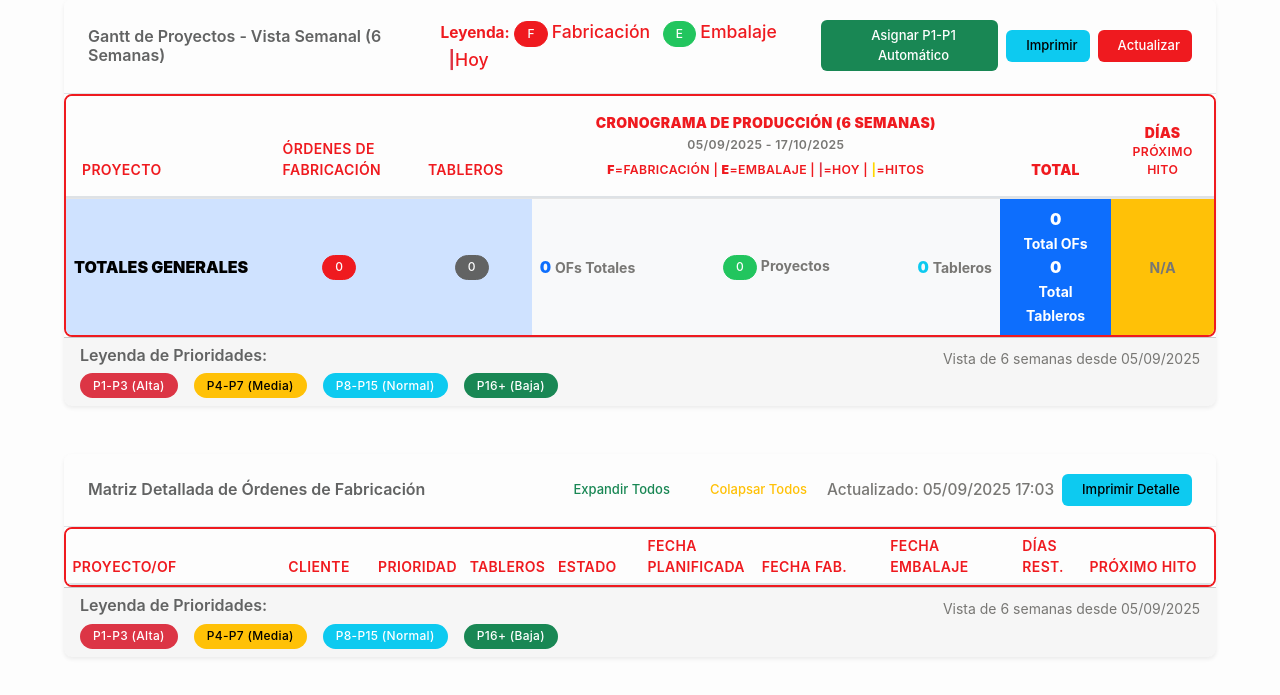
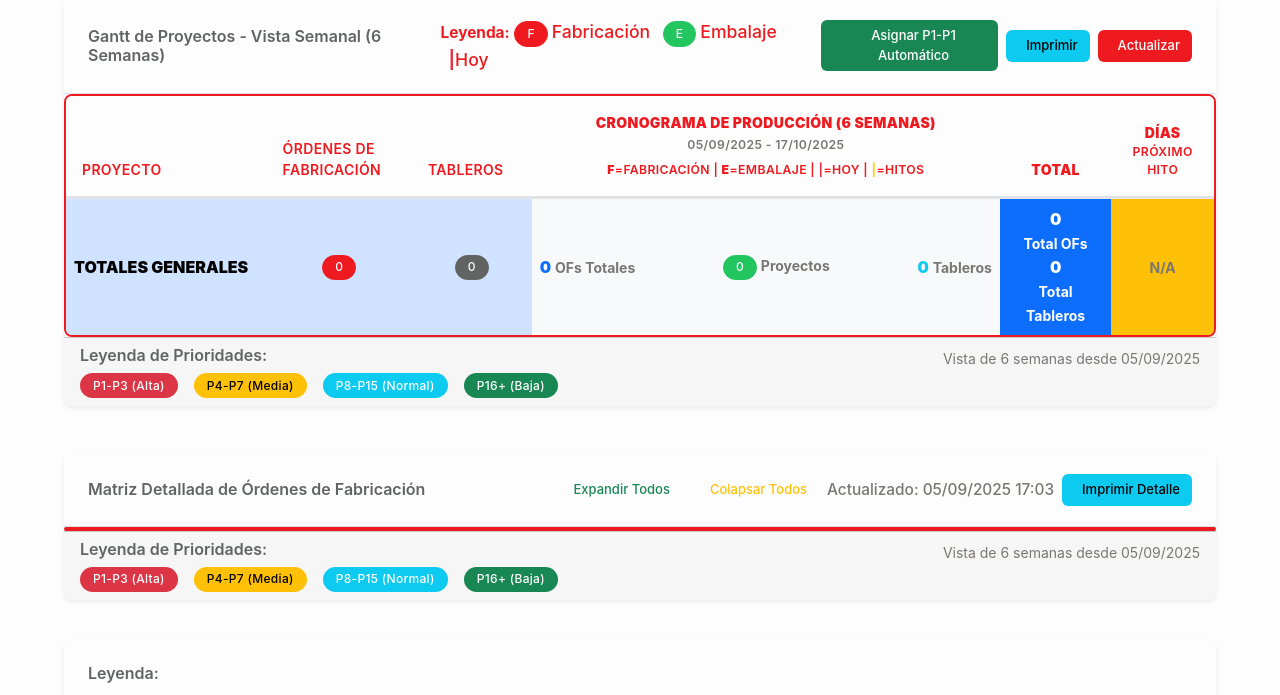
Before and after one commit to mobikitapp/Mobikit-Control-de-Gestion, a Flask app: page /planificacion-operacional/prioridades in a window 1280 px wide; the page is wider, and only the part inside the window is pictured. Shown: the part 462-1157 px from the top of that part. Run offline with Flask 3, Linux system fonts and the light colour scheme; the visitor is signed in with stand-in values (Sample User, id 1); data that the repository does not hold is empty; parts of the project's set-up code (start-up, migrations or seed data) failed here and were passed over; some libraries are stand-ins or nearby versions.

Commit message:
Assistant checkpoint: Fix expand/collapse buttons and remove table header
Assistant generated file changes:
- templates/planificacion_operacional/planificacion_prioridades.html: Fix CSS selector for expand/collapse buttons, Remove main table header from detailed OF matrix

---

User prompt:

boton expandir o colparsar no esta funcionando. ADemas no se elimino encabezado principal de campos en la Matriz Detallada de Órdenes de Fabricación

Replit-Commit-Author: Assistant
Replit-Commit-Session-Id: cfcbf539-3cf7-45a8-bfbc-02b4553f2780

```diff
--- a/templates/planificacion_operacional/planificacion_prioridades.html
+++ b/templates/planificacion_operacional/planificacion_prioridades.html
@@ -503,20 +503,6 @@ Días restantes: {{ hito.dias_restantes }}">
                 <div class="card-body p-0">
                     <div class="table-responsive">
                         <table class="table table-sm mb-0">
-                            <thead class="table-dark">
-                                <tr>
-                                    <th style="width: 20%">Proyecto/OF</th>
-                                    <th style="width: 8%">Cliente</th>
-                                    <th style="width: 6%">Prioridad</th>
-                                    <th style="width: 6%">Tableros</th>
-                                    <th style="width: 8%">Estado</th>
-                                    <th style="width: 10%">Fecha Planificada</th>
-                                    <th style="width: 12%">Fecha Fab.</th>
-                                    <th style="width: 12%">Fecha Embalaje</th>
-                                    <th style="width: 6%">Días Rest.</th>
-                                    <th style="width: 12%">Próximo Hito</th>
-                                </tr>
-                            </thead>
                             <tbody>
                                 {% for proyecto in proyectos %}
                                 <!-- Encabezado del Proyecto -->
@@ -939,7 +925,7 @@ function setupDropdownListeners() {
 
 // Funciones para expandir/colapsar todos los proyectos en la matriz detallada
 function expandirTodos() {
-    const collapseElements = document.querySelectorAll('#proyecto-detalle-\\5B 0-9\\5D +, [id^="proyecto-detalle-"]');
+    const collapseElements = document.querySelectorAll('[id^="proyecto-detalle-"]');
 
     collapseElements.forEach(element => {
         if (element.classList.contains('collapse') && !element.classList.contains('show')) {
@@ -949,7 +935,7 @@ function expandirTodos() {
 }
 
 function colapsarTodos() {
-    const collapseElements = document.querySelectorAll('#proyecto-detalle-\\5B 0-9\\5D +, [id^="proyecto-detalle-"]');
+    const collapseElements = document.querySelectorAll('[id^="proyecto-detalle-"]');
 
     collapseElements.forEach(element => {
         if (element.classList.contains('collapse') && element.classList.contains('show')) {
```
